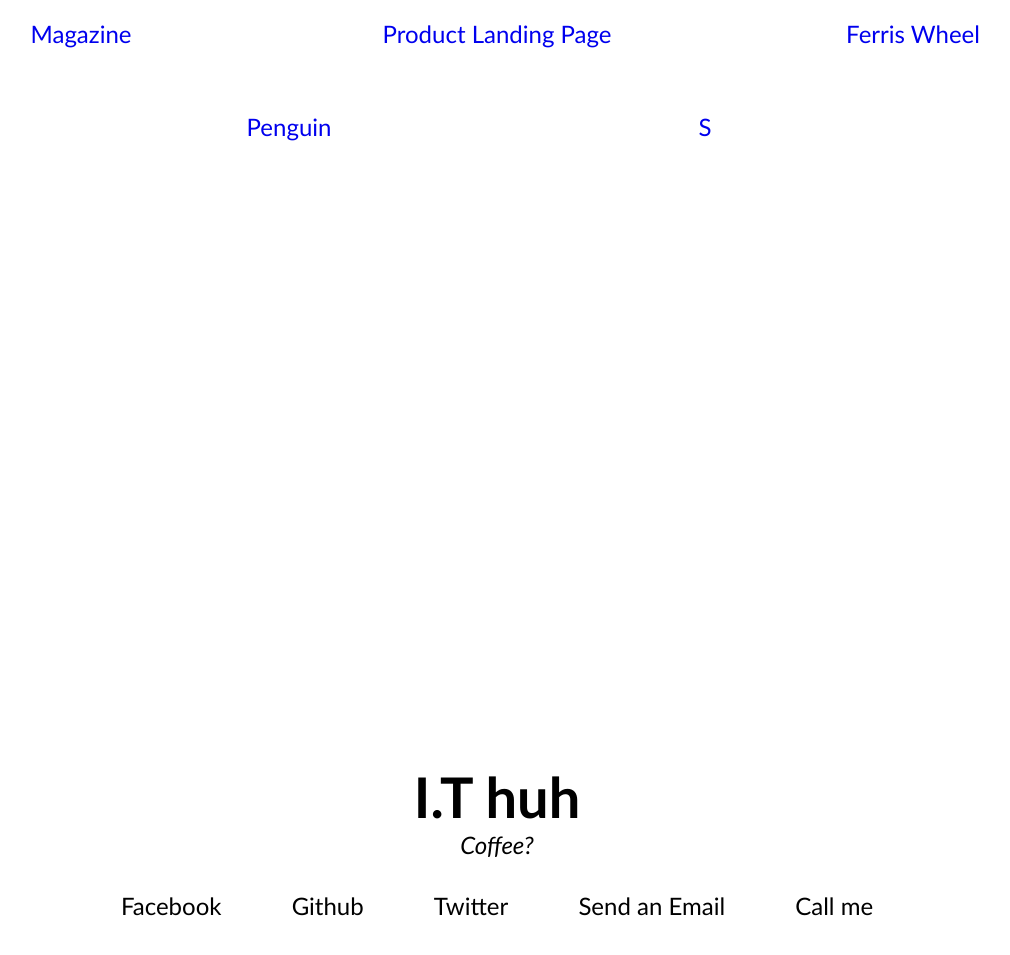
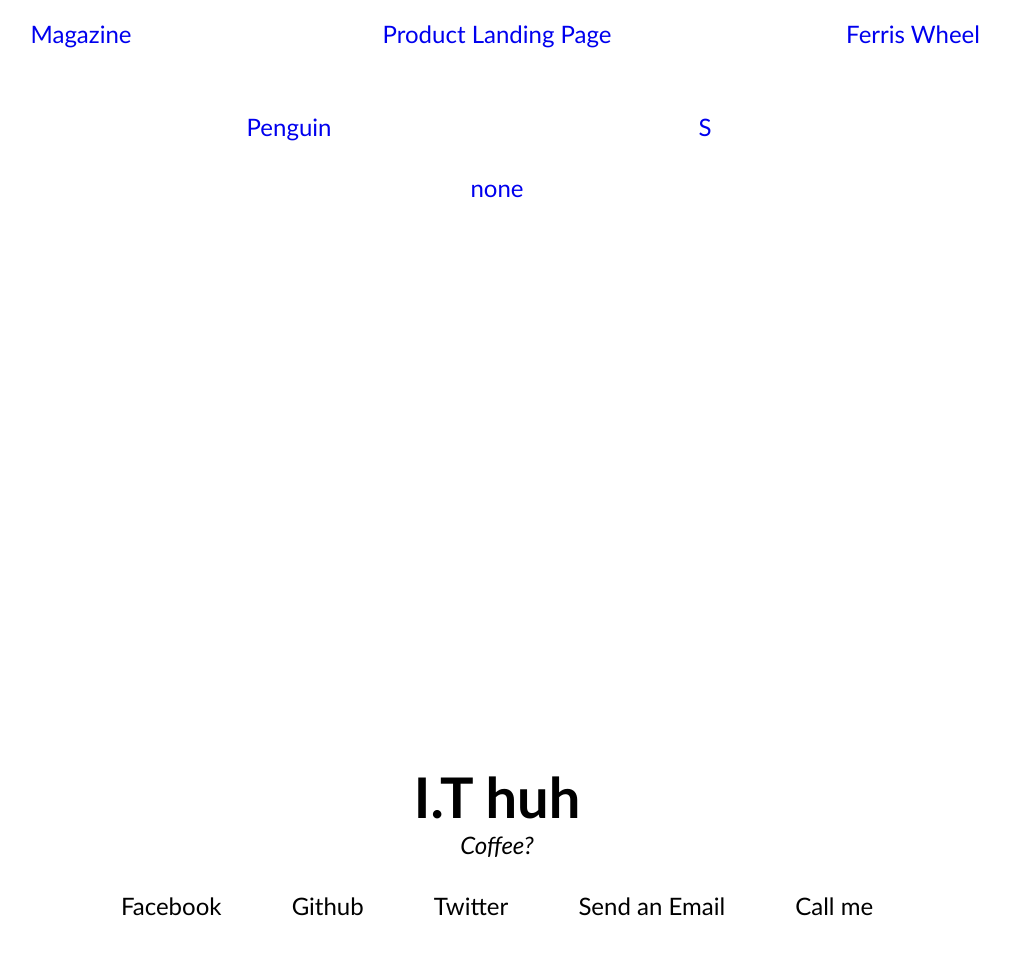
Before and after one commit to yelo29/port, a plain HTML site: page index.html in a window 1280 px wide. Shown: the part 1399-2354 px from the top of the page, without its empty margins (143-1153 px from the left). Drawn offline with Linux system fonts and the light colour scheme.

Commit message:
Update index.html

```diff
--- a/index.html
+++ b/index.html
@@ -336,6 +336,10 @@ body{
                     <p class="projects__p">S</p>
                 </a>
             </div>
+            <a href="Screenshot 2025-03-27 110523.jpg" target="_blank" class="project-tile">
+                <p class="projects__p">none</p>
+            </a>
+
             <!-- <div class="div__button">
                 <button class="projects__button">Show all &nbsp;&nbsp;></button>
             </div> -->
```
